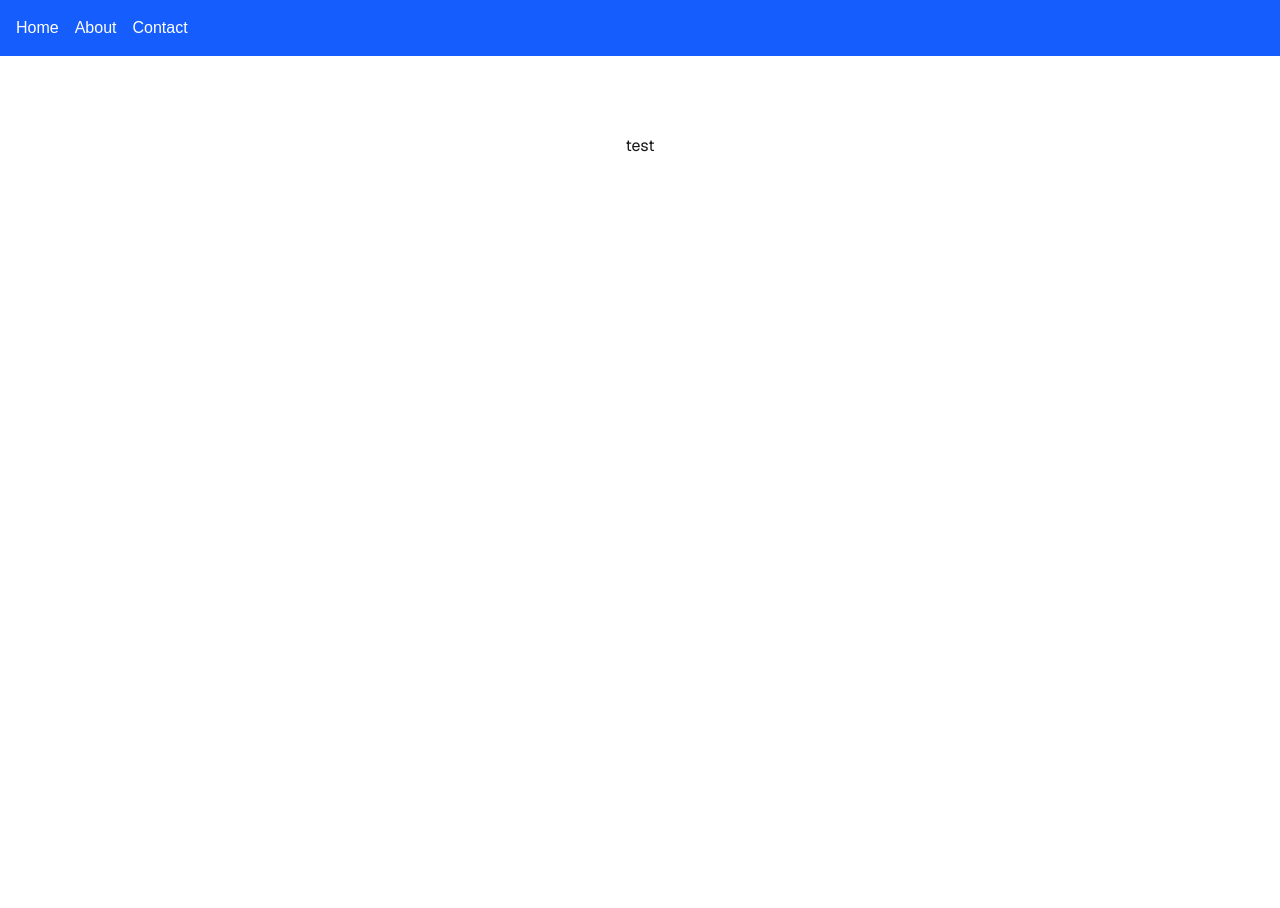
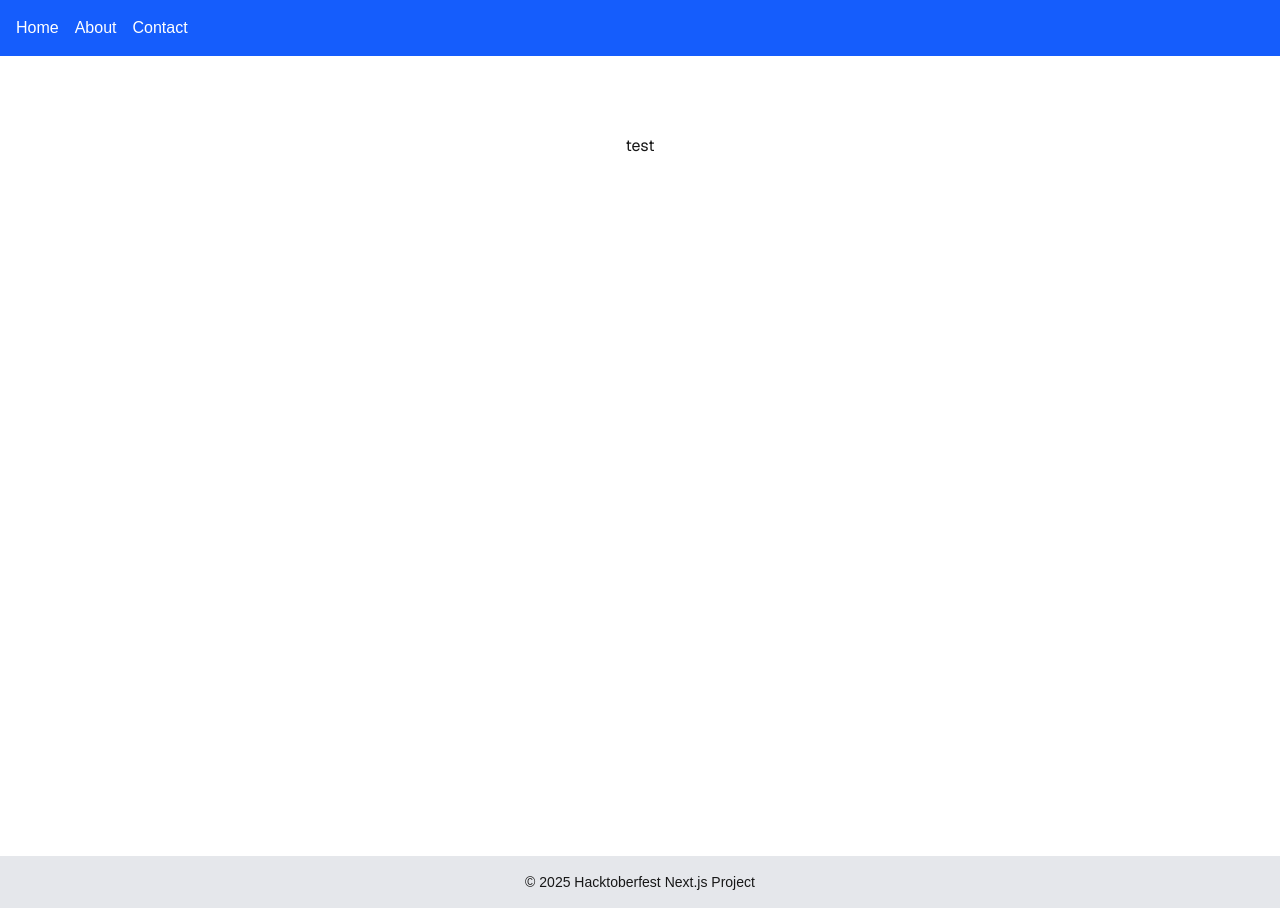
Before and after one commit to DinukaShashen/next-web-layout, a Next.js app: page / in a window 1280 px wide. Before the commit the page ends 856 px from the top, so only its background shows below. Built offline with nearby package versions, Linux system fonts and the light colour scheme.

Commit message:
Add Footer component

```diff
--- a/src/app/layout.tsx
+++ b/src/app/layout.tsx
@@ -2,6 +2,7 @@ import type { Metadata } from "next";
 import { Geist, Geist_Mono } from "next/font/google";
 import "./globals.css";
 import Navbar from "@/components/Navbar";
+import Footer from "@/components/Footer";
 
 const geistSans = Geist({
   variable: "--font-geist-sans",
@@ -30,6 +31,7 @@ export default function RootLayout({
       >
         <Navbar />
         {children}
+        <Footer />
       </body>
     </html>
   );
--- /dev/null
+++ b/src/components/Footer.tsx
@@ -0,0 +1,7 @@
+export default function Footer() {
+  return (
+    <footer className="p-4 bg-gray-200 text-center text-sm">
+      © {new Date().getFullYear()} Hacktoberfest Next.js Project
+    </footer>
+  );
+}
```
